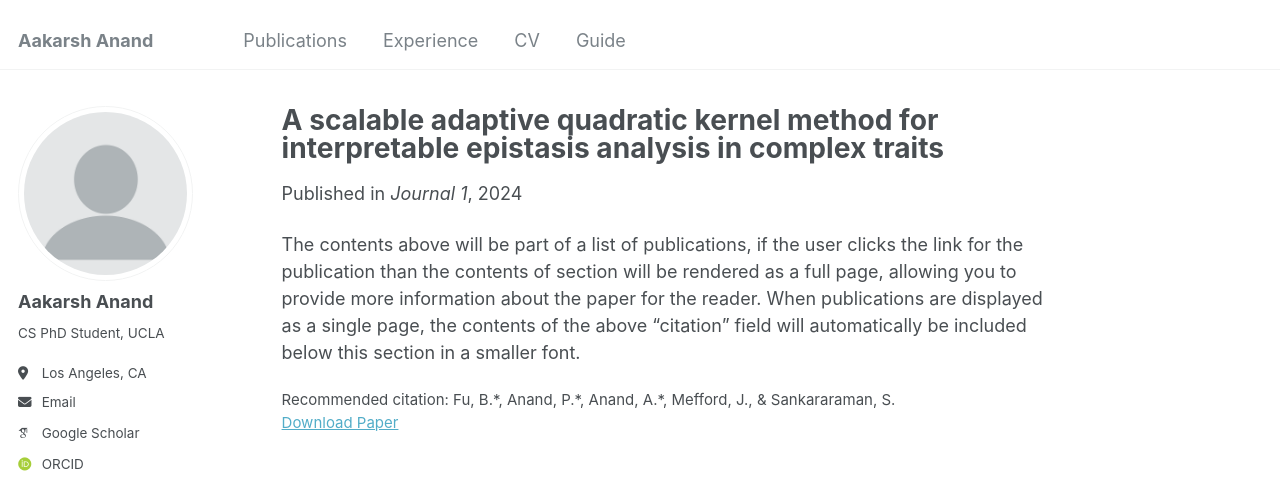
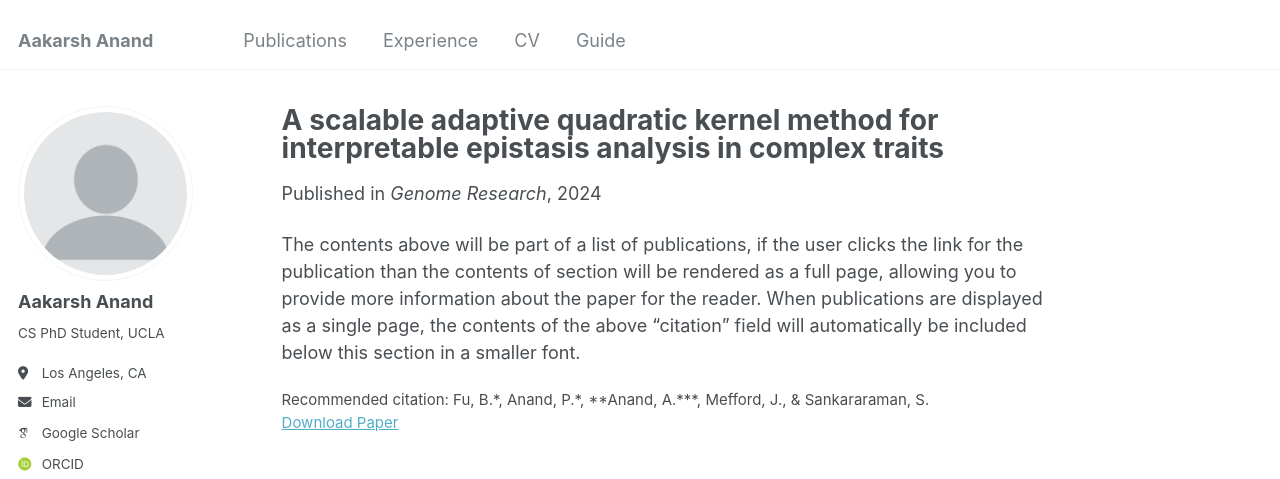
Before and after one commit to aakarsh-anand/aakarsh-anand.github.io, a Jekyll site: the page built from _publications/2024-08-13-quadkast.md, in a window 1280 px wide and 1176 px high. Shown: the top 479 px of the window. Built offline with Jekyll 4.4.1, drawn with Linux system fonts in a browser that asks for light colours; some web fonts are replaced.

Commit message:
Update 2024-08-13-quadkast.md

```diff
--- a/_publications/2024-08-13-quadkast.md
+++ b/_publications/2024-08-13-quadkast.md
@@ -4,9 +4,9 @@ collection: publications
 category: manuscripts
 permalink: /publication/2024-08-13-quadkast
 date: 2024-08-13
-venue: 'Journal 1'
+venue: 'Genome Research'
 paperurl: 'https://genome.cshlp.org/content/early/2024/08/29/gr.279140.124.full.pdf+html'
-citation: 'Fu, B.*, Anand, P.*, Anand, A.*, Mefford, J., & Sankararaman, S.'
+citation: 'Fu, B.*, Anand, P.*, **Anand, A.***, Mefford, J., & Sankararaman, S.'
 ---
 
 The contents above will be part of a list of publications, if the user clicks the link for the publication than the contents of section will be rendered as a full page, allowing you to provide more information about the paper for the reader. When publications are displayed as a single page, the contents of the above "citation" field will automatically be included below this section in a smaller font.
```
